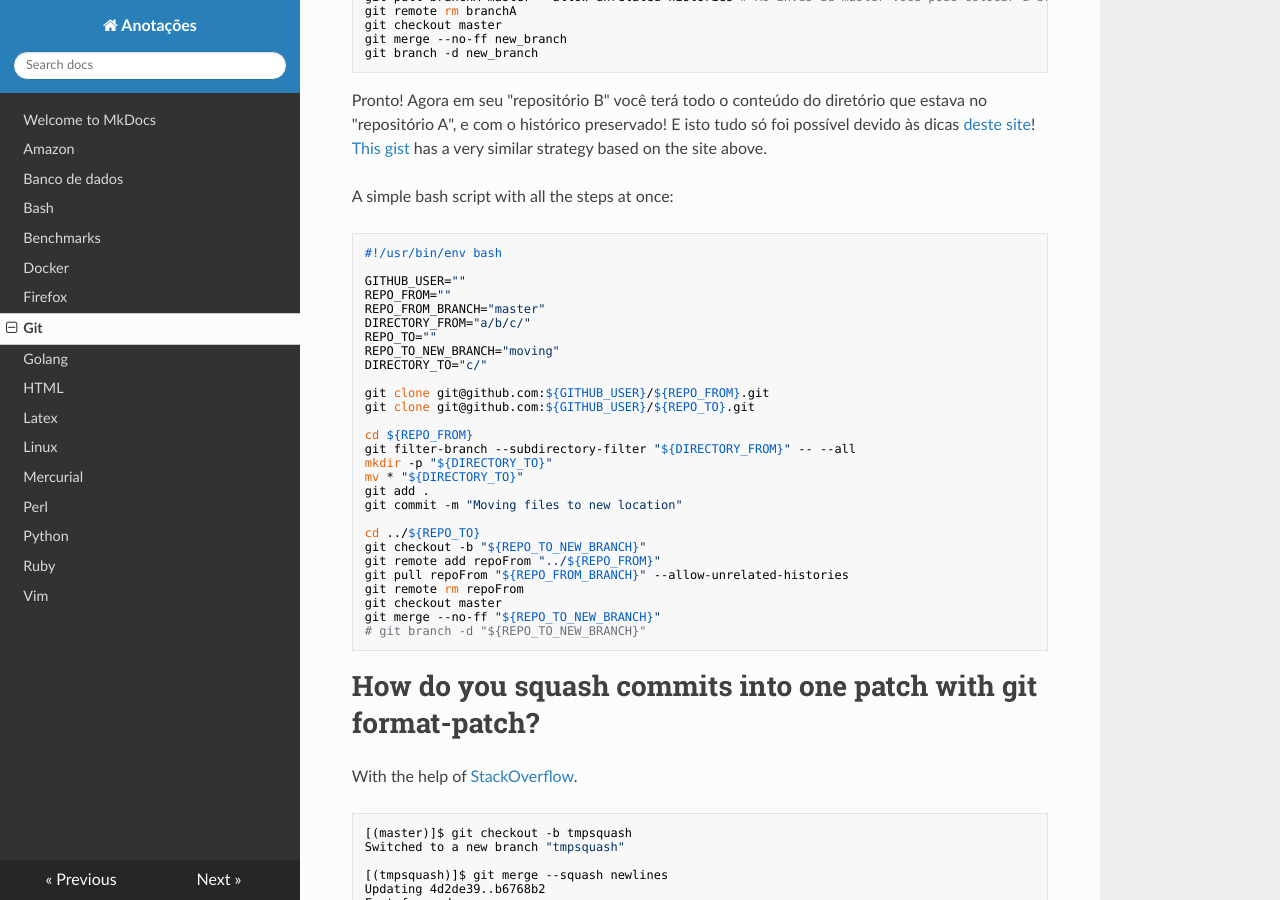
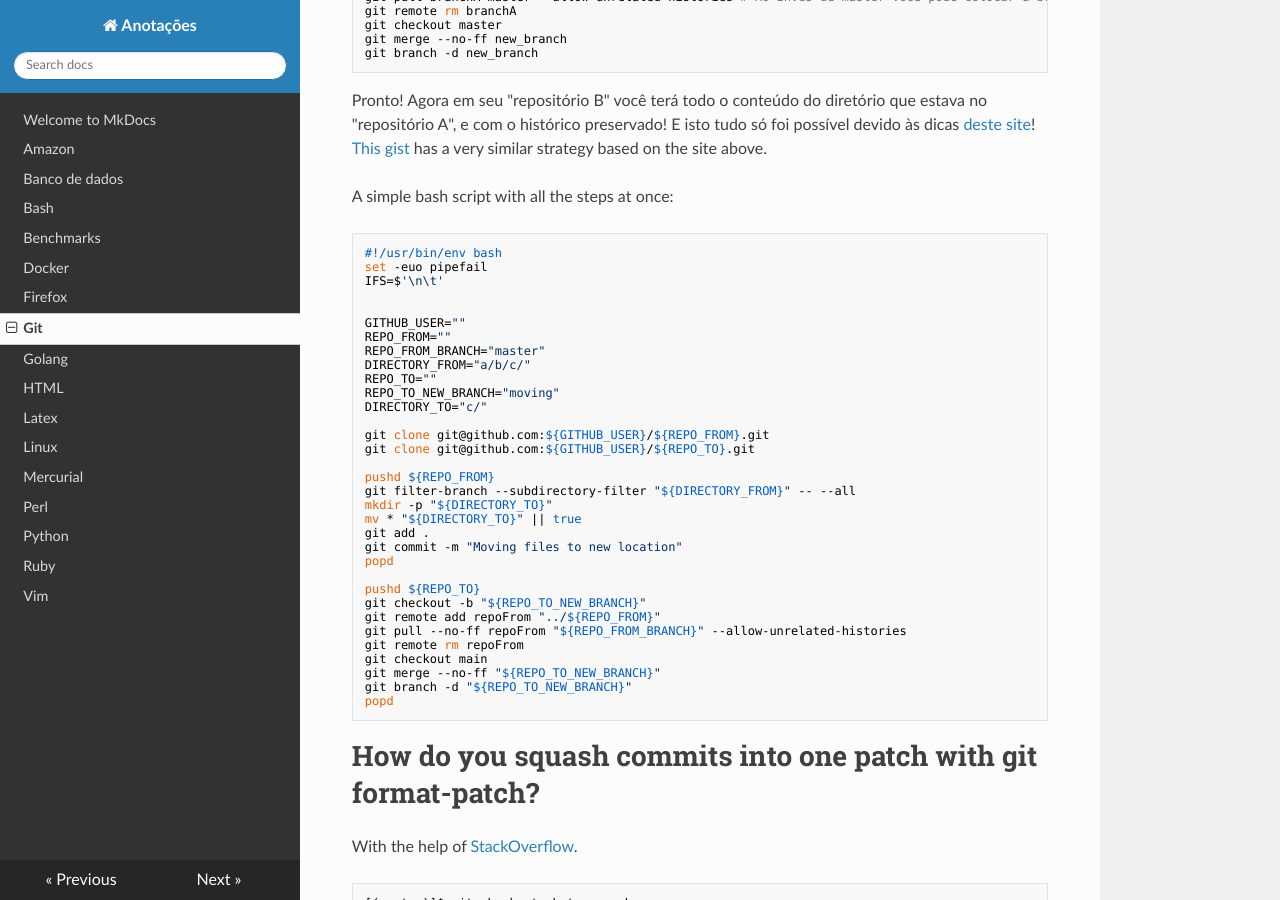
Before and after one commit to hposca/useful_notes, an MkDocs documentation site: the page built from docs/git.md, in a window 1280 px wide and 900 px high, scrolled down 3057 px. Built offline with MkDocs 1.6.1, drawn with Linux system fonts in a browser that asks for light colours; nearby versions of some CDN libraries; old or Windows-style settings are respelled for this version of MkDocs.

Commit message:
Update script that moves a directory between repos

````diff
--- a/docs/git.md
+++ b/docs/git.md
@@ -153,6 +153,9 @@ A simple bash script with all the steps at once:
 
 ```bash
 #!/usr/bin/env bash
+set -euo pipefail
+IFS=$'\n\t'
+
 
 GITHUB_USER=""
 REPO_FROM=""
@@ -165,21 +168,23 @@ DIRECTORY_TO="c/"
 git clone git@github.com:${GITHUB_USER}/${REPO_FROM}.git
 git clone git@github.com:${GITHUB_USER}/${REPO_TO}.git
 
-cd ${REPO_FROM}
+pushd ${REPO_FROM}
 git filter-branch --subdirectory-filter "${DIRECTORY_FROM}" -- --all
 mkdir -p "${DIRECTORY_TO}"
-mv * "${DIRECTORY_TO}"
+mv * "${DIRECTORY_TO}" || true
 git add .
 git commit -m "Moving files to new location"
+popd
 
-cd ../${REPO_TO}
+pushd ${REPO_TO}
 git checkout -b "${REPO_TO_NEW_BRANCH}"
 git remote add repoFrom "../${REPO_FROM}"
-git pull repoFrom "${REPO_FROM_BRANCH}" --allow-unrelated-histories
+git pull --no-ff repoFrom "${REPO_FROM_BRANCH}" --allow-unrelated-histories
 git remote rm repoFrom
-git checkout master
+git checkout main
 git merge --no-ff "${REPO_TO_NEW_BRANCH}"
-# git branch -d "${REPO_TO_NEW_BRANCH}"
+git branch -d "${REPO_TO_NEW_BRANCH}"
+popd
 ```
 
 # How do you squash commits into one patch with git format-patch?
````
